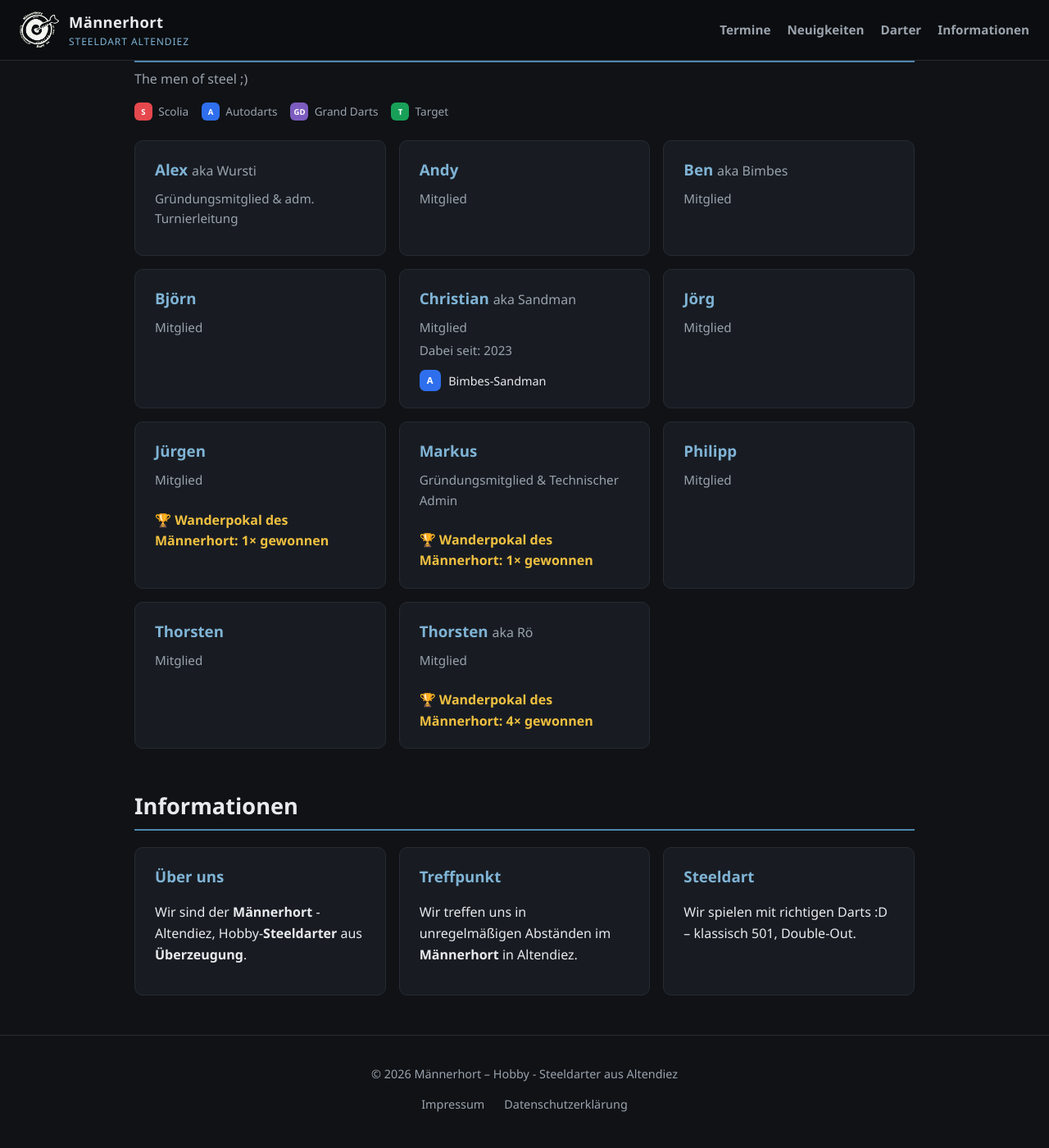
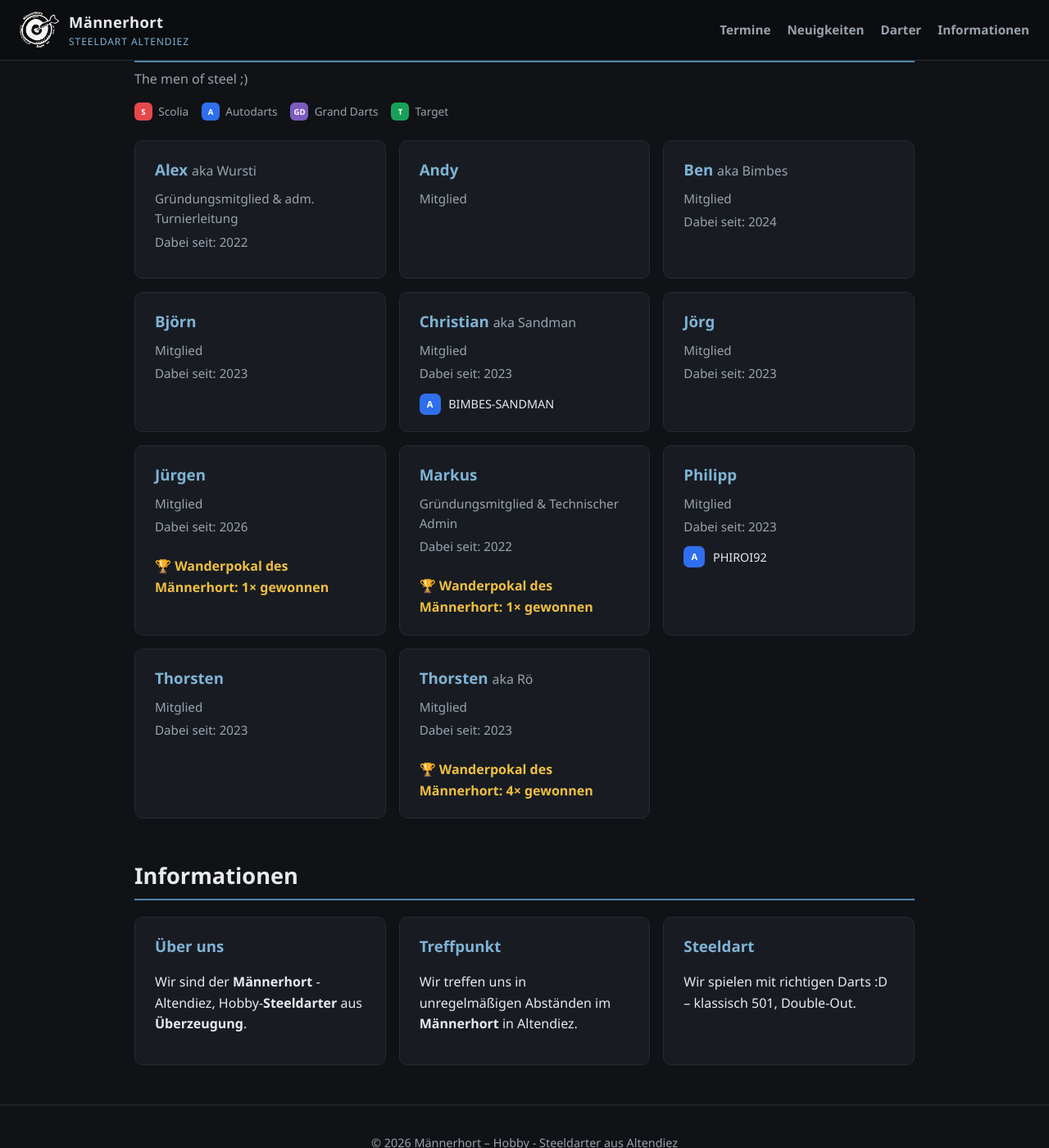
Before and after one commit to netbuk/maennerhort, a Jekyll site: the page built from index.md, in a window 1280 px wide and 1400 px high, scrolled down 1375 px. Shown: the whole window at 82% size. Built offline with Jekyll 4.4.1, drawn with Linux system fonts in a browser that asks for light colours; before the commit the page ends 2753 px from its top, so only the background shows below that.

Commit message:
edit mitglieder

```diff
--- a/_data/mitglieder.yml
+++ b/_data/mitglieder.yml
@@ -1,7 +1,7 @@
 - name: "Markus"
   nickname: ""
   rolle: "Gründungsmitglied & Technischer Admin"
-  dabei_seit: ""
+  dabei_seit: "2022"
   wanderpokal: 1
   profile:
     scolia: ""
@@ -11,7 +11,7 @@
 - name: "Alex"
   nickname: "Wursti"
   rolle: "Gründungsmitglied & adm. Turnierleitung"
-  dabei_seit: ""
+  dabei_seit: "2022"
   wanderpokal: 0
   profile:
     scolia: ""
@@ -31,7 +31,7 @@
 - name: "Ben"
   nickname: "Bimbes"
   rolle: "Mitglied"
-  dabei_seit: ""
+  dabei_seit: "2024"
   wanderpokal: 0
   profile:
     scolia: ""
@@ -41,7 +41,7 @@
 - name: "Björn"
   nickname: ""
   rolle: "Mitglied"
-  dabei_seit: ""
+  dabei_seit: "2023"
   wanderpokal: 0
   profile:
     scolia: ""
@@ -56,13 +56,13 @@
   profile:
     scolia: ""
     autodarts: ""
-    autodarts: "Bimbes-Sandman"
+    autodarts: "BIMBES-SANDMAN"
     grand_darts: ""
     target: ""
 - name: "Jürgen"
   nickname: ""
   rolle: "Mitglied"
-  dabei_seit: ""
+  dabei_seit: "2026"
   wanderpokal: 1
   profile:
     scolia: ""
@@ -72,7 +72,7 @@
 - name: "Jörg"
   nickname: ""
   rolle: "Mitglied"
-  dabei_seit: ""
+  dabei_seit: "2023"
   wanderpokal: 0
   profile:
     scolia: ""
@@ -82,17 +82,17 @@
 - name: "Philipp"
   nickname: ""
   rolle: "Mitglied"
-  dabei_seit: ""
+  dabei_seit: "2023"
   wanderpokal: 0
   profile:
     scolia: ""
-    autodarts: ""
+    autodarts: "PHIROI92"
     grand_darts: ""
     target: ""
 - name: "Thorsten"
   nickname: ""
   rolle: "Mitglied"
-  dabei_seit: ""
+  dabei_seit: "2023"
   wanderpokal: 0
   profile:
     scolia: ""
@@ -102,7 +102,7 @@
 - name: "Thorsten"
   nickname: "Rö"
   rolle: "Mitglied"
-  dabei_seit: ""
+  dabei_seit: "2023"
   wanderpokal: 4
   profile:
     scolia: ""
```
